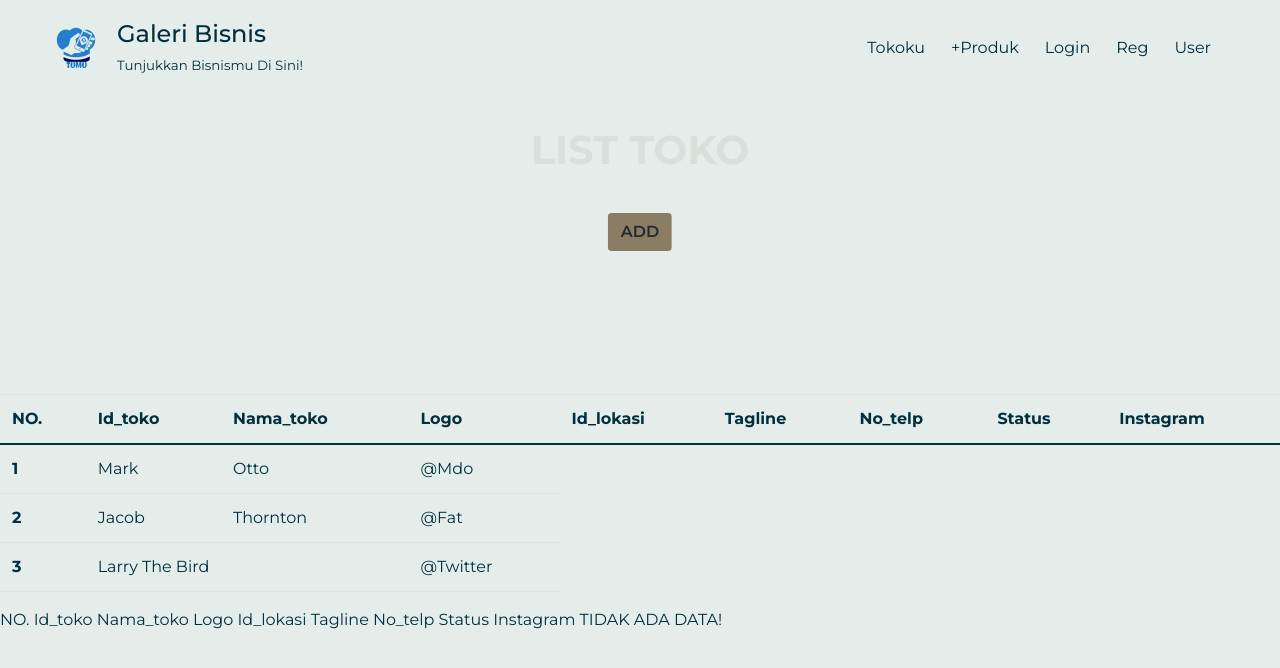
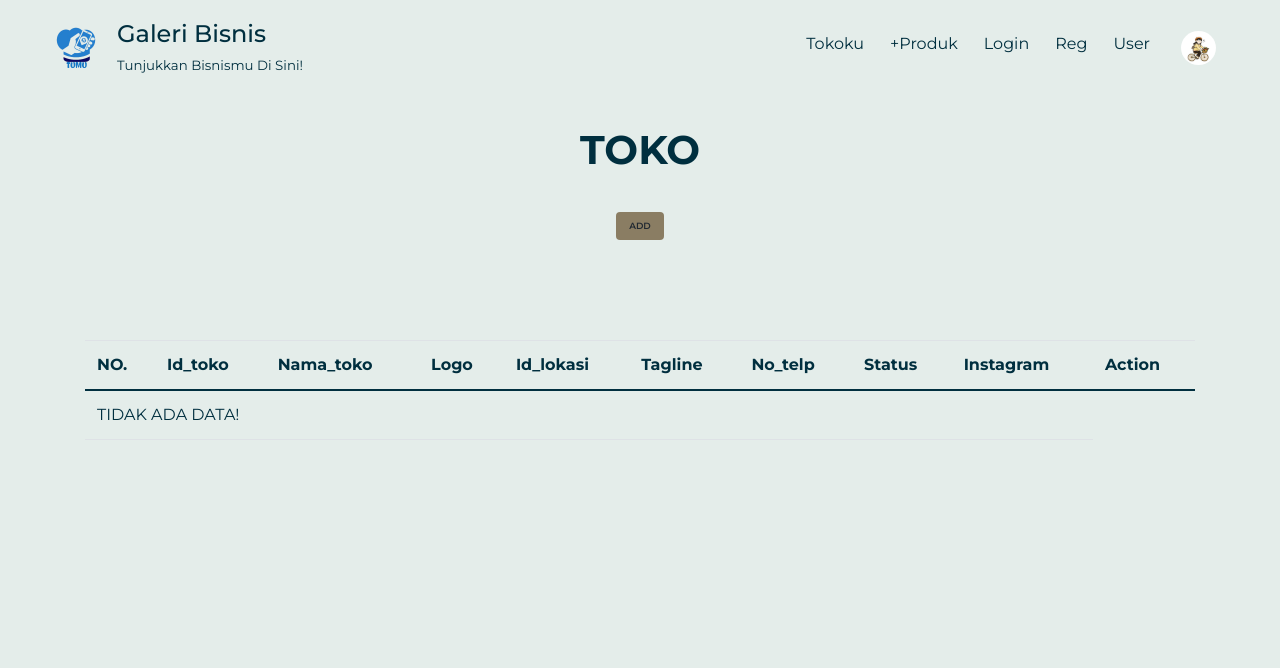
Before and after one commit to khonsa-mutmainnah/TumuGaleriBisnis, a PHP site: page /index.php?p=tokolist in a window 1280 px wide. Shown: the top 668 px of the page. Run offline with PHP 8.4, Linux system fonts and the light colour scheme; data that the repository does not hold is empty.

Commit message:
memperbaiki tabel dikit

```diff
--- a/StyleIndex.css
+++ b/StyleIndex.css
@@ -341,6 +341,9 @@
 }
 
 /* userlist */
+.userlist .judul{
+    color: #002f3f;
+}
 .userlist .table th{
     color:#002f3f;
 }
@@ -360,6 +363,7 @@
 .userlist .btn:hover{
     background-color: #cdac81;
 }
+
 /* tambah produk css */
 .tambahproduk{
     margin-left: 10px;
@@ -934,15 +938,6 @@
     margin-left: 40px;
     color: #D9DFDB;
 }
-
-.kategori h4{
-    text-align: center;
-    font-size: 40px;
-    font-weight: 600;
-    color: #D9DFDB;
-    padding-bottom: 20px;
-}
-
 .kategori .form-check{
     margin-left: 20px;
     size: 200%;
@@ -962,23 +957,15 @@
     margin-top: 50px;
 }
 
-.kategorilist h4{
-    text-align: center;
-    font-size: 40px;
-    font-weight: 400;
-    color: #D9DFDB;
-    padding-bottom: 20px;
-}
-
 .kategorilist .table{
     color: #D9DFDB;
     margin-top: 100px;
 }
 
 .kategorilist .btn{
-    background-color: #8A7D63;
+    background-color: #002f3f;
     font-weight: 600;
-    color: #212932;
+    color: #e4edea;
     margin-top: 30px;
     align-items: center;
 }
--- a/index.php
+++ b/index.php
@@ -55,6 +55,19 @@ require "connection.php";
                         <a class="nav-link " style="color: #002f3f;"href="?p=login">login</a>
                         <a class="nav-link " style="color: #002f3f;"href="?p=register-user">reg</a>
                         <a class="nav-link " style="color: #002f3f;"href="?p=user">user</a>
+                        <div class="btn-group">
+                            <button type="button" class="btn" data-bs-display="static" data-bs-toggle="dropdown" aria-expanded="false">
+                                <img src="./gambar/aa.jpg" style="width:35px; border-radius:50%;">
+                            </button>
+                            <ul class="dropdown-menu dropdown-menu-right">
+                                <li><a class="dropdown-item" href="?p=userlist">user</a></li>
+                                <li><a class="dropdown-item" href="?p=tokolist">toko</a></li>
+                                <li><a class="dropdown-item" href="?p=lokasilist">lokasi</a></li>
+                                <li><a class="dropdown-item" href="?p=baranglist">produk</a></li>
+                                <li><a class="dropdown-item" href="?p=gambarlist">gambar produk</a></li>
+                                <li><a class="dropdown-item" href="?p=kategorilist">kategori</a></li>
+                            </ul>
+                        </div>
                     </div>
                 </div>
             </div>
--- a/pages/tokolist.php
+++ b/pages/tokolist.php
@@ -1,8 +1,9 @@
-<div class="tokolist">
-<h4 class="title"><span class="text"><strong>LIST TOKO</strong></span></h4>
-<a class="btn position-absolute start-50 translate-middle" href="index.php?p=toko" >ADD</a>
+<div class="container tokolist">
+    <div class="text-center">
+        <h1 class="judul"><strong>TOKO</strong></h1>
+        <a class="btn" href="index.php?p=toko">ADD</a>
+    </div>
     <table class="table" id="tabeltoko">
-    <table class="table">
         <thead>
             <tr>
                 <th scope="col">NO.</th>
@@ -14,40 +15,9 @@
                 <th scope="col">no_telp</th>
                 <th scope="col">status</th>
                 <th scope="col">instagram</th>
+                <th scope="col">action</th>
             </tr>
         </thead>
-    <tbody>
-        <tr>
-        <th scope="row">1</th>
-        <td>Mark</td>
-        <td>Otto</td>
-        <td>@mdo</td>
-        </tr>
-        <tr>
-        <th scope="row">2</th>
-        <td>Jacob</td>
-        <td>Thornton</td>
-        <td>@fat</td>
-        </tr>
-        <tr>
-        <th scope="row">3</th>
-        <td colspan="2">Larry the Bird</td>
-        <td>@twitter</td>
-        </tr>
-    </tbody>
-    </table>
-
-    <tr>
-        <th>NO.</th>
-        <th>id_toko</th>
-        <th>nama_toko</th>
-        <th>logo</th>
-        <th>id_lokasi</th>
-        <th>tagline</th>
-        <th>no_telp</th>
-        <th>status</th>
-        <th>instagram</th>
-    </tr>
 
         <?php
             require_once('./class/class.Toko.php');
@@ -82,3 +52,4 @@
         ?>
     </table>
 </div>
+</div>
```
Also changed, not shown: class/class.url_toko.php (deleted, +0 -27 lines), pages/kategorilist.php (+11 -6 lines), pages/userlist.php (+11 -10 lines). Lines whose indentation alone changed are shown as unchanged.
